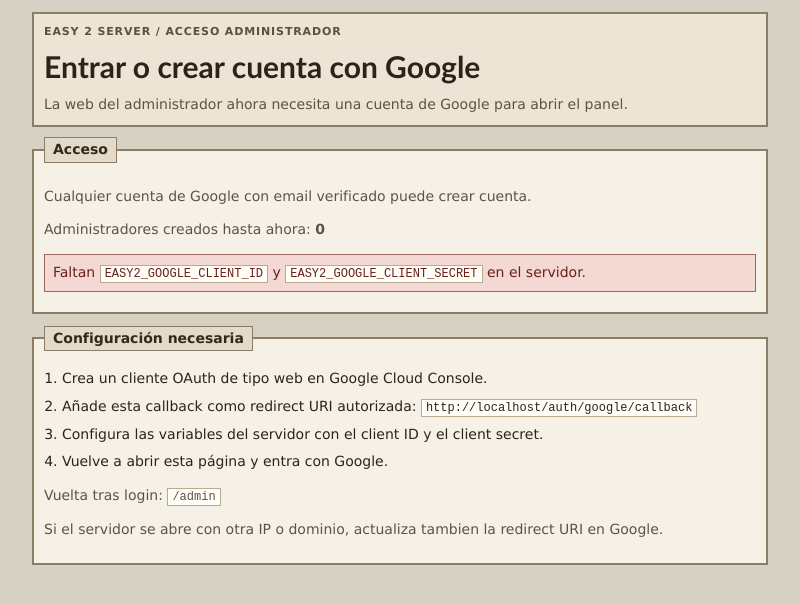
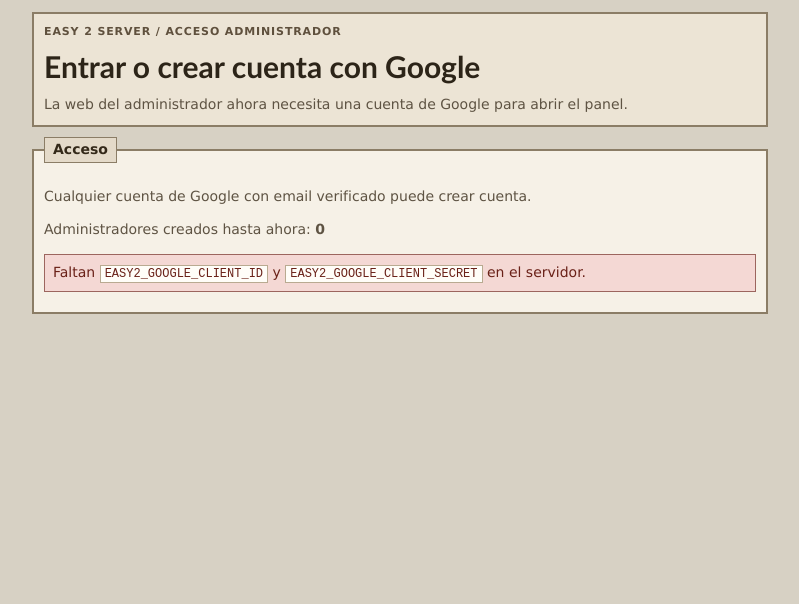
Before and after one commit to rdr-retro/Easy-2, a Flask app: page /login in a window 1280 px wide. Shown: the top 604 px of the page, without its empty margins (240-1039 px from the left). Run offline with Flask 3, Linux system fonts and the light colour scheme.

Commit message:
Add files via upload

```diff
--- a/local_server/app.py
+++ b/local_server/app.py
@@ -328,6 +328,17 @@ def can_auto_create_admin(email: str) -> bool:
     return normalized_email in allowed_emails or domain in allowed_domains
 
 
+def describe_google_oauth_source() -> str:
+    json_path = str(app.config.get("GOOGLE_CLIENT_JSON_PATH", "")).strip()
+    if json_path:
+        return f"JSON detectado automaticamente: {Path(json_path).name}"
+
+    if app.config.get("GOOGLE_CLIENT_ID") and app.config.get("GOOGLE_CLIENT_SECRET"):
+        return "variables EASY2_GOOGLE_CLIENT_ID / EASY2_GOOGLE_CLIENT_SECRET"
+
+    return ""
+
+
 def admin_row_to_dict(row: sqlite3.Row | None) -> dict[str, Any] | None:
     if row is None:
         return None
@@ -497,8 +508,8 @@ def login() -> Any:
         "login.html",
         embedded=request.args.get("embedded") == "1" or "embedded=1" in next_value,
         next_path=next_value,
-        callback_url=external_url_for("auth_google_callback"),
         oauth_enabled=GOOGLE_OAUTH_ENABLED,
+        oauth_source=describe_google_oauth_source(),
         notice=pop_login_notice(),
         signup_policy_summary=build_signup_policy_summary(),
         admin_count=count_admin_users(),
--- a/local_server/templates/login.html
+++ b/local_server/templates/login.html
@@ -31,6 +31,11 @@
             <p class="section-help">
                 Administradores creados hasta ahora: <strong>{{ admin_count }}</strong>
             </p>
+            {% if oauth_source %}
+            <p class="section-help">
+                Credenciales cargadas desde: <strong>{{ oauth_source }}</strong>
+            </p>
+            {% endif %}
 
             {% if embedded %}
             <p class="section-help">
@@ -40,7 +45,17 @@
 
             {% if oauth_enabled %}
             <p class="tool-row">
-                <a class="button" href="{{ url_for('auth_google', next=next_path) }}">Entrar con Google</a>
+                <a class="google-signin-button" href="{{ url_for('auth_google', next=next_path) }}">
+                    <span class="google-signin-icon" aria-hidden="true">
+                        <svg viewBox="0 0 18 18" role="img" focusable="false">
+                            <path fill="#4285F4" d="M17.64 9.2c0-.64-.06-1.25-.16-1.84H9v3.48h4.84a4.14 4.14 0 0 1-1.8 2.72v2.26h2.92c1.7-1.56 2.68-3.86 2.68-6.62Z"/>
+                            <path fill="#34A853" d="M9 18c2.43 0 4.46-.8 5.95-2.18l-2.92-2.26c-.81.54-1.84.86-3.03.86-2.33 0-4.31-1.57-5.02-3.68H1.96V13c1.48 2.94 4.52 5 7.04 5Z"/>
+                            <path fill="#FBBC05" d="M3.98 10.74A5.41 5.41 0 0 1 3.7 9c0-.6.1-1.18.28-1.74V5H1.96A9 9 0 0 0 1 9c0 1.45.35 2.82.96 4l2.02-2.26Z"/>
+                            <path fill="#EA4335" d="M9 3.58c1.32 0 2.5.45 3.44 1.33l2.58-2.58C13.45.9 11.42 0 9 0 5.48 0 2.44 2.06.96 5l3.02 2.26c.71-2.11 2.69-3.68 5.02-3.68Z"/>
+                        </svg>
+                    </span>
+                    <span class="google-signin-label">Iniciar sesión con Google</span>
+                </a>
             </p>
             {% else %}
             <div class="login-message login-message-error">
@@ -49,21 +64,6 @@
             {% endif %}
         </fieldset>
 
-        <fieldset class="box login-box">
-            <legend>Configuración necesaria</legend>
-            <ol class="setup-steps">
-                <li>Crea un cliente OAuth de tipo web en Google Cloud Console.</li>
-                <li>Añade esta callback como redirect URI autorizada: <code>{{ callback_url }}</code></li>
-                <li>Configura las variables del servidor con el client ID y el client secret.</li>
-                <li>Vuelve a abrir esta página y entra con Google.</li>
-            </ol>
-            <p class="section-help">
-                Vuelta tras login: <code>{{ next_path }}</code>
-            </p>
-            <p class="section-help">
-                Si el servidor se abre con otra IP o dominio, actualiza tambien la redirect URI en Google.
-            </p>
-        </fieldset>
     </div>
 </body>
 </html>
```
Also changed, not shown: local_server/static/dashboard.css (+40 -0 lines), local_server/README.md.
